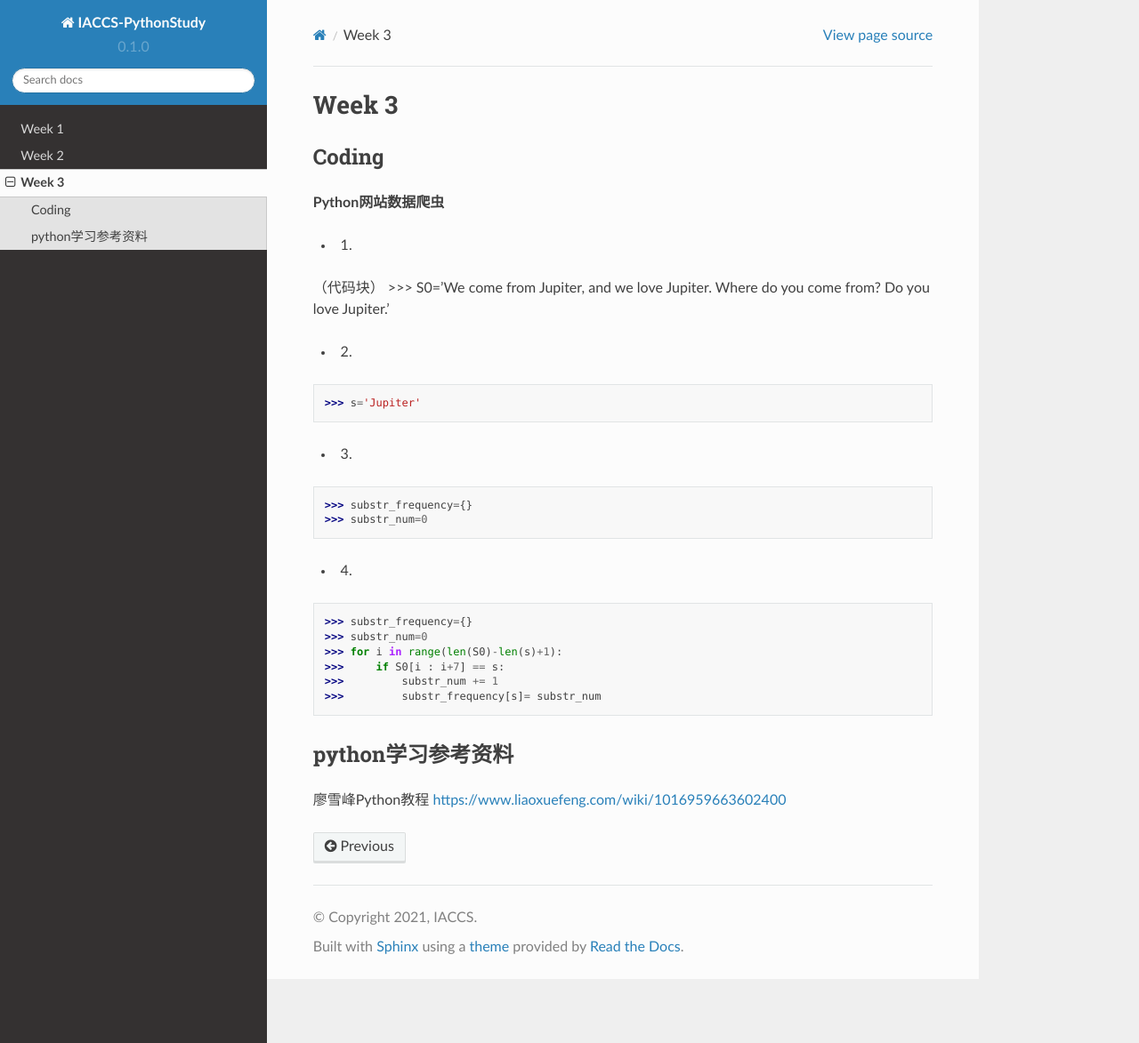
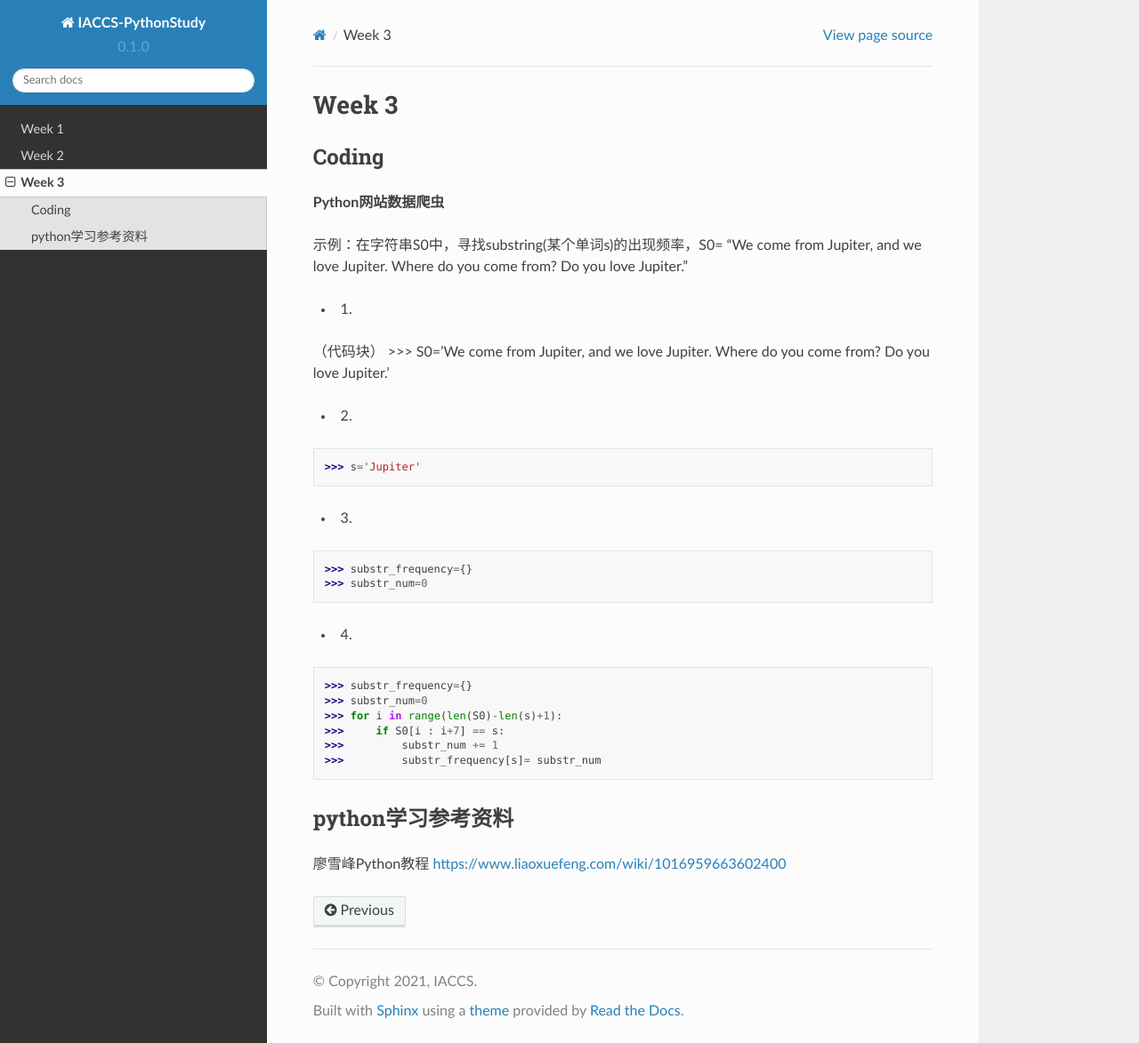
Before and after one commit to sandaowu/IACCS-Python-Study, a Sphinx documentation site: the page built from docs/source/study3.rst, in a window 1280 px wide and 1173 px high. Shown: the whole window at 89% size. Built offline with Sphinx 7.4.7 and the Read the Docs theme 2.0.0, drawn with Linux system fonts in a browser that asks for light colours.

Commit message:
Update study3.rst

```diff
--- a/docs/source/study3.rst
+++ b/docs/source/study3.rst
@@ -4,7 +4,7 @@ Coding
 ------------
 **Python网站数据爬虫**
 
-
+示例：在字符串S0中，寻找substring(某个单词s)的出现频率，S0= "We come from Jupiter, and we love Jupiter. Where do you come from? Do you love Jupiter."
 
 * 1.
 （代码块）
```
